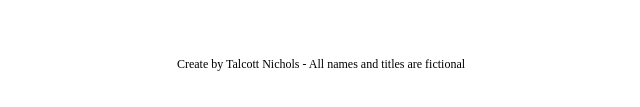
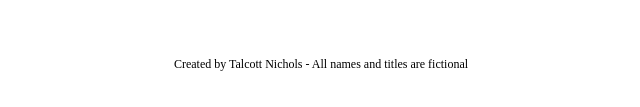
Before and after one commit to TSNichols/responsive-team, a plain HTML site: page index.html in a window 1280 px wide. Shown: the part 649-756 px from the top of the page, 319-959 px from the left. Drawn offline with Linux system fonts and the light colour scheme.

```diff
--- a/index.html
+++ b/index.html
@@ -66,7 +66,7 @@
       </main>
 
       <footer>
-        <div>Create by Talcott Nichols - All names and titles are fictional</div>
+        <div>Created by Talcott Nichols - All names and titles are fictional</div>
       </footer>
 
     </div>
```
Also changed, not shown: 5 other files.
